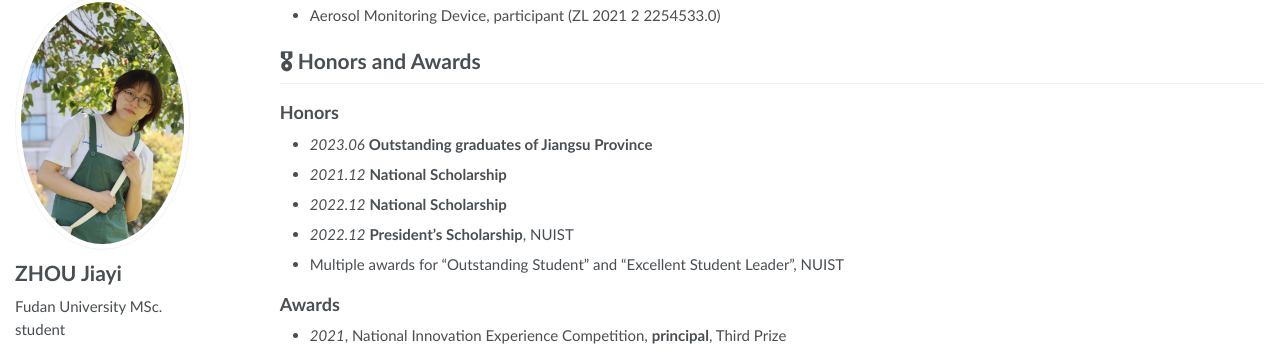
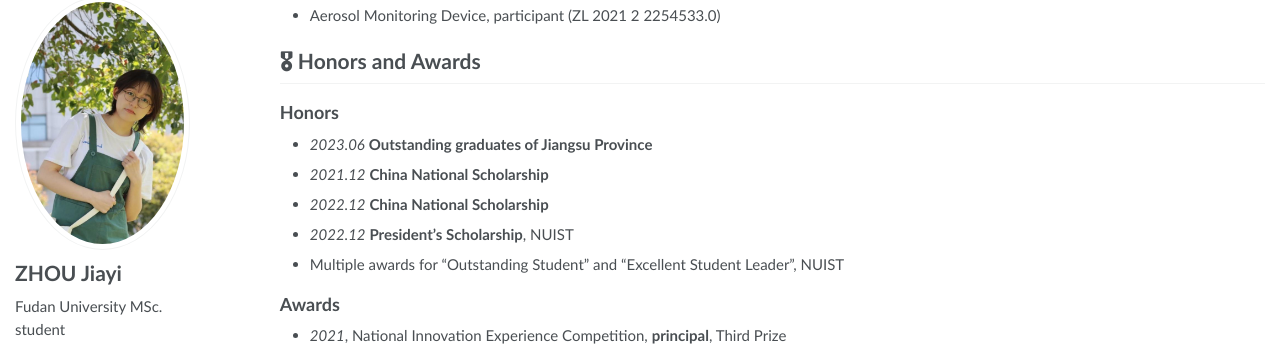
Before and after one commit to jiayizhou1022/jiayizhou1022.github.io, a Jekyll site: the page built from _pages/about.md, in a window 1280 px wide and 900 px high, scrolled down 821 px. Shown: the part 95-452 px from the top of the window. Built offline with Jekyll 4.4.1, drawn with Linux system fonts in a browser that asks for light colours.

Commit message:
Update about.md

```diff
--- a/_pages/about.md
+++ b/_pages/about.md
@@ -70,8 +70,8 @@ In terms of my personal life, I am a relatively introverted person, but can be q
 # 🎖 Honors and Awards
 ## Honors
 - *2023.06* **Outstanding graduates of Jiangsu Province**
-- *2021.12* **National Scholarship**
-- *2022.12* **National Scholarship**
+- *2021.12* **China National Scholarship**
+- *2022.12* **China National Scholarship**
 - *2022.12* **President's Scholarship**, NUIST
 - Multiple awards for "Outstanding Student" and "Excellent Student Leader", NUIST
 
```
